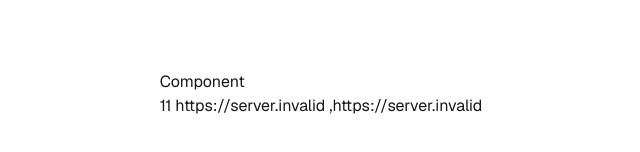
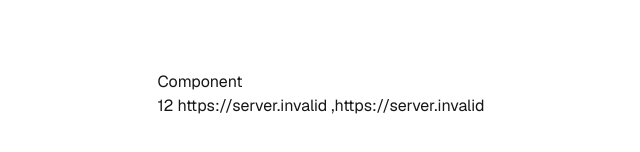
Before and after one commit to mivashchenko/nextjs-docker-githubactions-azure, a Next.js app: page / in a window 1280 px wide. Shown: the part 306-458 px from the top of the page, without its empty margins (319-959 px from the left). Built offline with nearby package versions, Linux system fonts and the light colour scheme; no server answers.

Commit message:
initial 12

```diff
--- a/next.config.ts
+++ b/next.config.ts
@@ -3,6 +3,9 @@ import type {NextConfig} from "next";
 const nextConfig: NextConfig = {
   /* config options here */
   output: 'standalone',
+  env: {
+    NEXT_PUBLIC_API_URL: process.env.NEXT_PUBLIC_API_URL
+  }
 };
 
 export default nextConfig;
--- a/src/app/_components/component.tsx
+++ b/src/app/_components/component.tsx
@@ -7,7 +7,7 @@ export const Component = () => {
     <div>
       <h1>Component</h1>
 
-     11 {process.env.NEXT_PUBLIC_API_URL} ,
+     12 {process.env.NEXT_PUBLIC_API_URL} ,
 
      {process.env.NEXT_PUBLIC_API_URL_1}
     </div>
```
Also changed, not shown: 1 other file (tests, documents, lock files or other folders).
